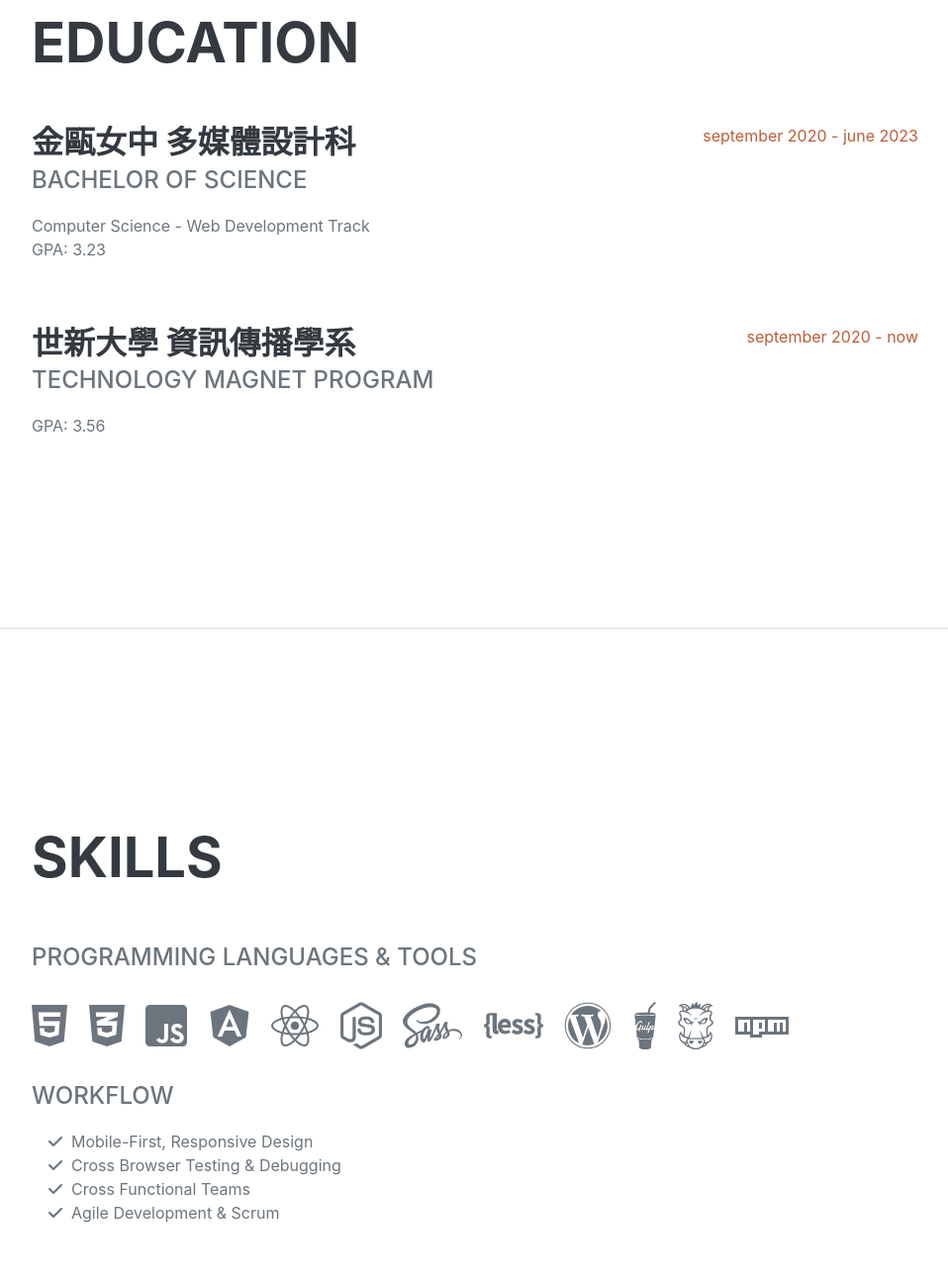
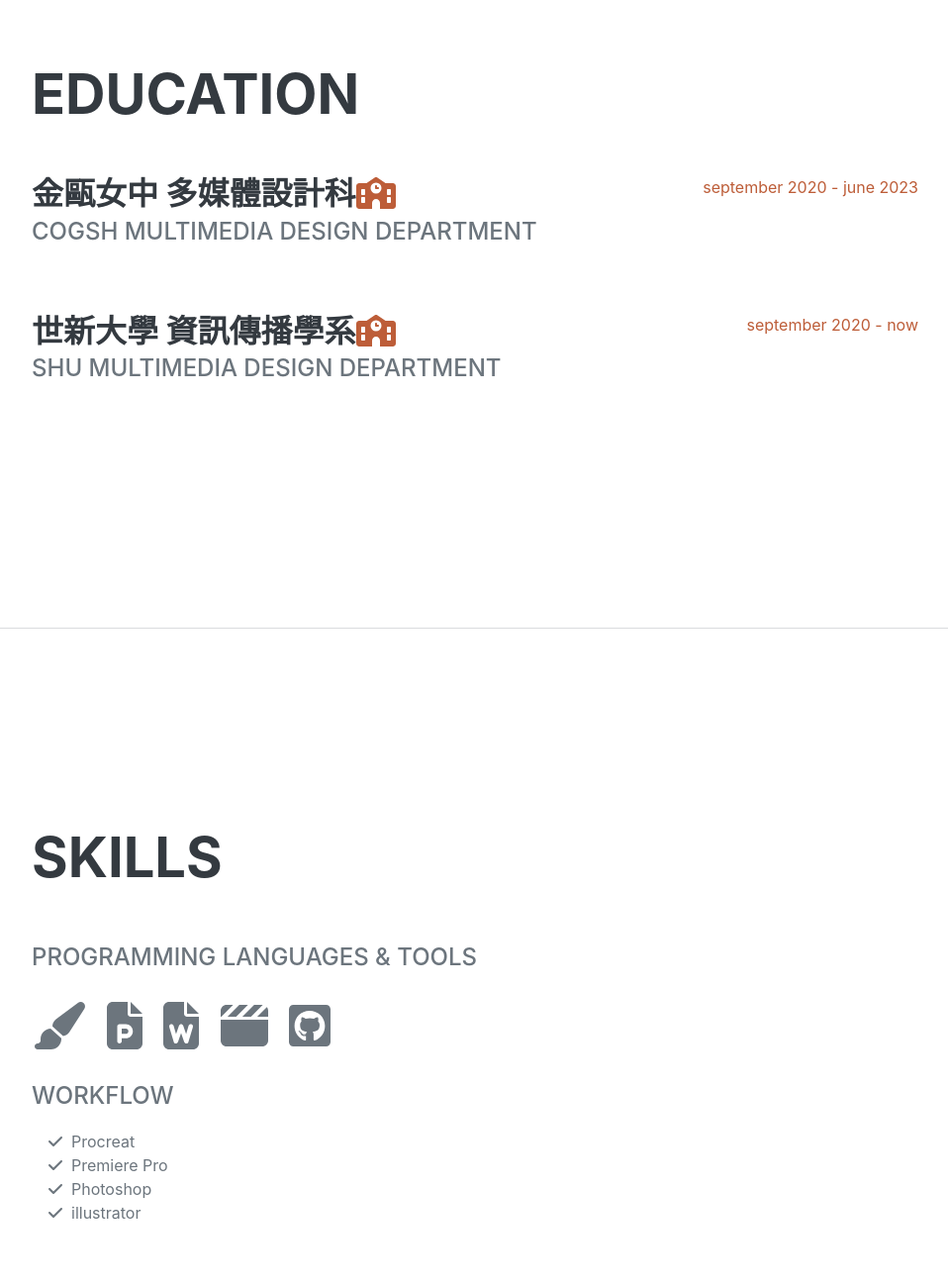
Before and after one commit to hsiehmin06/hsiehmin06.github.io, a plain HTML site: page index.html in a window 1280 px wide. Shown: the part 1800-3100 px from the top of the page at 99% size, without its empty margins (296-1254 px from the left). Drawn offline with nearby package versions, Linux system fonts and the light colour scheme; a web font is replaced by a local one.

Commit message:
0418 修改

```diff
--- a/index.html
+++ b/index.html
@@ -105,18 +105,18 @@
                     <h2 class="mb-5">Education</h2>
                     <div class="d-flex flex-column flex-md-row justify-content-between mb-5">
                         <div class="flex-grow-1">
-                            <h3 class="mb-0">金甌女中 多媒體設計科</h3>
-                            <div class="subheading mb-3">Bachelor of Science</div>
-                            <div>Computer Science - Web Development Track</div>
-                            <p>GPA: 3.23</p>
+                            <h3 class="mb-0">金甌女中 多媒體設計科<a href="https://www.cogsh.tp.edu.tw/multimedia"><i class="fa-solid fa-school"></i></a></h3>
+
+                            <div class="subheading mb-3">COGSH Multimedia Design Department </div>
+
                         </div>
                         <div class="flex-shrink-0"><span class="text-primary">september 2020 - june 2023</span></div>
                     </div>
                     <div class="d-flex flex-column flex-md-row justify-content-between">
                         <div class="flex-grow-1">
-                            <h3 class="mb-0">世新大學 資訊傳播學系</h3>
-                            <div class="subheading mb-3">Technology Magnet Program</div>
-                            <p>GPA: 3.56</p>
+                            <h3 class="mb-0">世新大學 資訊傳播學系<a href="https://ics.wp.shu.edu.tw/"><i class="fa-solid fa-school"></i></a></h3>
+                            <div class="subheading mb-3">SHU Multimedia Design Department</div>
+
                         </div>
                         <div class="flex-shrink-0"><span class="text-primary">september 2020 - now</span></div>
                     </div>
@@ -129,36 +129,30 @@
                     <h2 class="mb-5">Skills</h2>
                     <div class="subheading mb-3">Programming Languages & Tools</div>
                     <ul class="list-inline dev-icons">
-                        <li class="list-inline-item"><i class="fab fa-html5"></i></li>
-                        <li class="list-inline-item"><i class="fab fa-css3-alt"></i></li>
-                        <li class="list-inline-item"><i class="fab fa-js-square"></i></li>
-                        <li class="list-inline-item"><i class="fab fa-angular"></i></li>
-                        <li class="list-inline-item"><i class="fab fa-react"></i></li>
-                        <li class="list-inline-item"><i class="fab fa-node-js"></i></li>
-                        <li class="list-inline-item"><i class="fab fa-sass"></i></li>
-                        <li class="list-inline-item"><i class="fab fa-less"></i></li>
-                        <li class="list-inline-item"><i class="fab fa-wordpress"></i></li>
-                        <li class="list-inline-item"><i class="fab fa-gulp"></i></li>
-                        <li class="list-inline-item"><i class="fab fa-grunt"></i></li>
-                        <li class="list-inline-item"><i class="fab fa-npm"></i></li>
+                        <li class="list-inline-item"><i class="fa-solid fa-paintbrush"></i></li>
+                        <li class="list-inline-item"><i class="fa-solid fa-file-powerpoint"></i></li>
+                        <li class="list-inline-item"><i class="fa-solid fa-file-word"></i></li>
+                        <li class="list-inline-item"><i class="fa-solid fa-clapperboard"></i></li>
+                        <li class="list-inline-item"><i class="fa-brands fa-square-github"></i></li>
+
                     </ul>
                     <div class="subheading mb-3">Workflow</div>
                     <ul class="fa-ul mb-0">
                         <li>
                             <span class="fa-li"><i class="fas fa-check"></i></span>
-                            Mobile-First, Responsive Design
+                           Procreat
                         </li>
                         <li>
                             <span class="fa-li"><i class="fas fa-check"></i></span>
-                            Cross Browser Testing & Debugging
+                            Premiere Pro
                         </li>
                         <li>
                             <span class="fa-li"><i class="fas fa-check"></i></span>
-                            Cross Functional Teams
+                            Photoshop
                         </li>
                         <li>
                             <span class="fa-li"><i class="fas fa-check"></i></span>
-                            Agile Development & Scrum
+                            illustrator
                         </li>
                     </ul>
                 </div>
@@ -168,9 +162,16 @@
             <section class="resume-section" id="interests">
                 <div class="resume-section-content">
                     <h2 class="mb-5">Interests</h2>
-                    <p>Apart from being a web developer, I enjoy most of my time being outdoors. In the winter, I am an avid skier and novice ice climber. During the warmer months here in Colorado, I enjoy mountain biking, free climbing, and kayaking.</p>
-                    <p class="mb-0">When forced indoors, I follow a number of sci-fi and fantasy genre movies and television shows, I am an aspiring chef, and I spend a large amount of my free time exploring the latest technology advancements in the front-end web development world.</p>
-                </div>
+                    <div class="subheading mb-5">
+                  </div>
+                <ul class="list-inline dev-icons">
+                    <li class="list-inline-item"><i class="fa-brands fa-spotify"></i></li>
+                    <li class="list-inline-item"><i class="fa-solid fa-plane"></i></li>
+                    <li class="list-inline-item"><i class="fa-solid fa-file-word"></i></li>
+                    <li class="list-inline-item"><i class="fa-solid fa-clapperboard"></i></li>
+                    <li class="list-inline-item"><i class="fa-brands fa-square-github"></i></li>
+
+                </ul>
             </section>
             <hr class="m-0" />
             <!-- portfolio-->
```
